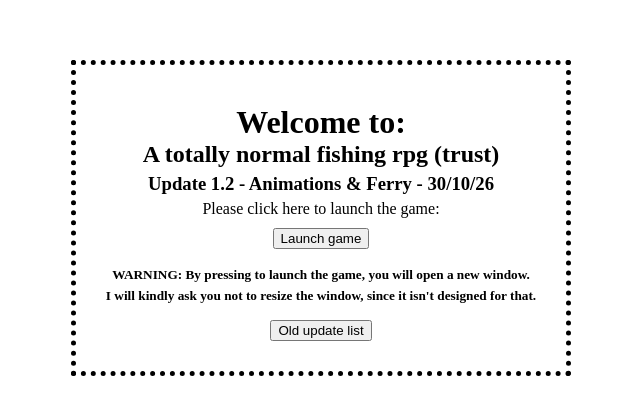
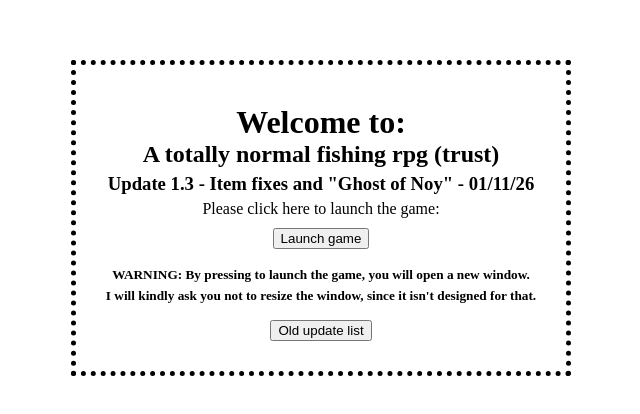
Before and after one commit to hedgwhog/a-totally-normal-fishing-rpg, a website: page index.html in a window 1280 px wide. Shown: the part 190-604 px from the top of the page, without its empty margins (327-967 px from the left). Drawn offline with Linux system fonts and the light colour scheme.

Commit message:
Fix: forgot the updated title

```diff
--- a/index.html
+++ b/index.html
@@ -107,7 +107,7 @@
         <div class="border">
             <h1>Welcome to:</h1>
             <h2>A totally normal fishing rpg (trust)</h2>
-            <h3>Update 1.2 - Animations & Ferry - 30/10/26 </h3>
+            <h3>Update 1.3 - Item fixes and "Ghost of Noy" - 01/11/26 </h3>
             <p>Please click here to launch the game:</p>
             <button onclick="launchGame()">Launch game</button>
             <h5>WARNING: By pressing to launch the game, you will open a new window.<br><br><br><br>I will kindly ask you not to resize the window, since it isn't designed for that.</h5>
@@ -126,6 +126,7 @@ Update 0.8 - Interactions, Collectables, OST & Map - 24/20/26
 Update 0.9 - Milestone, Quests, Hotkeys & Resonance - 26/20/26
 Update 1.0 - OFFICIAL RELEASE & VoIP - 28/10/26
 Update 1.1 - Small fixes & VC fixes & - 29/10/26
+Update 1.2 - Animations & Ferry - 30/10/26
             </pre>
                 <button id="updateClose" onclick="updateDisplay.style.display = 'none'">Close</button>
             </div>
```
